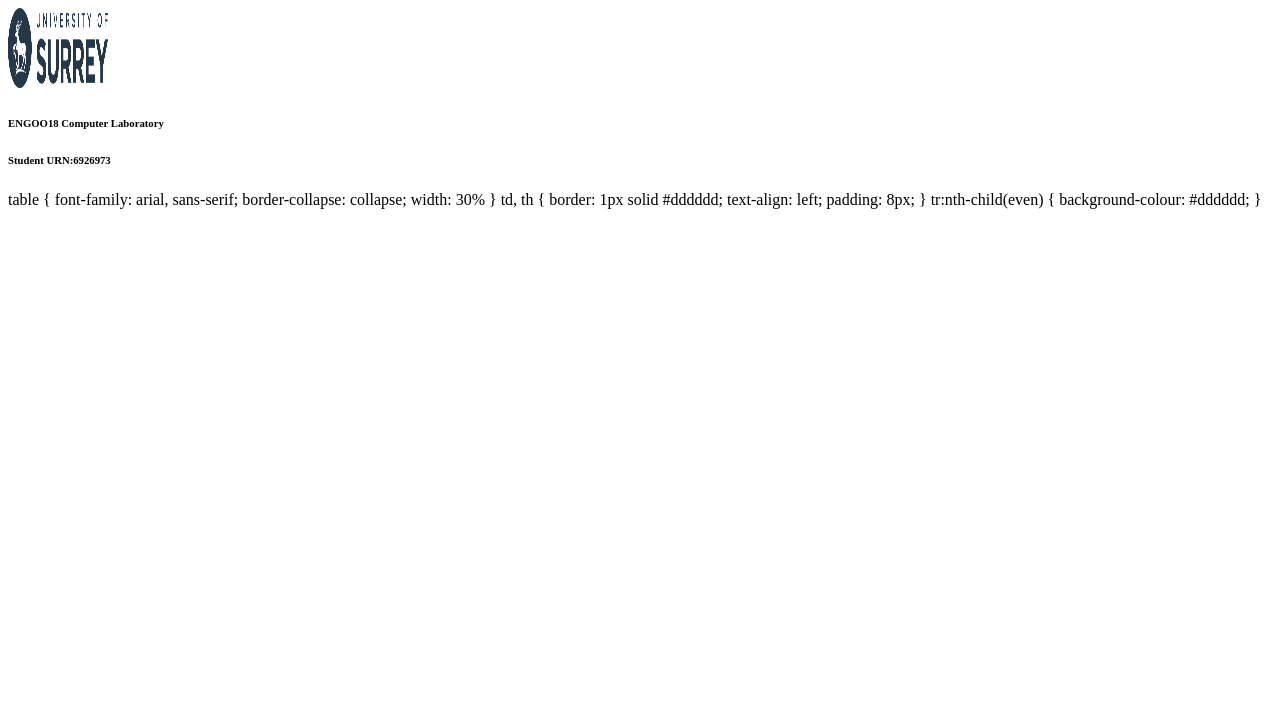
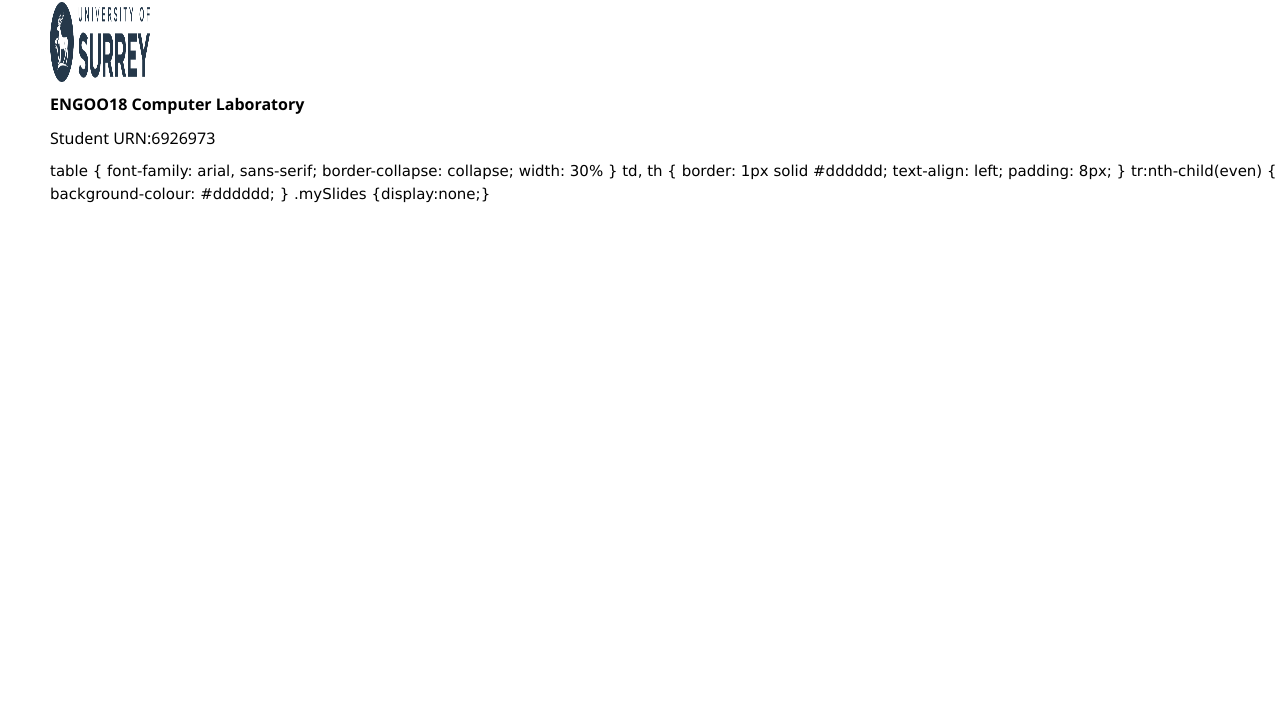
Before and after one commit to FEPSFY6926973/ConferenceProject, a plain HTML site: page index.html in a window 1280 px wide. Shown: the part 72-800 px from the top of the page. Drawn offline with nearby package versions, Linux system fonts and the light colour scheme.

Commit message:
Fix HTML structure and update stylesheet link

```diff
--- a/index.html
+++ b/index.html
@@ -36,12 +36,15 @@
       </style>
 
 
-  <meta name="viewport" content="width=device-width, initial-scale=1">
-  <link rel="stylesheet" href-"https://www.w3schools.com/w3css/4/w3.css">
+ <meta name="viewport" content="width=device-width, initial-scale=1">
+ <link rel="stylesheet" href="https://www.w3schools.com/w3css/4/w3.css"
   <style>
     .mySlides {display:none;}
 
     </style>
+    <body>
+      <body style="background-color:#FFFFFF;margin-left:50px;">
+      </body>
   </head>
 
 </html>
```
